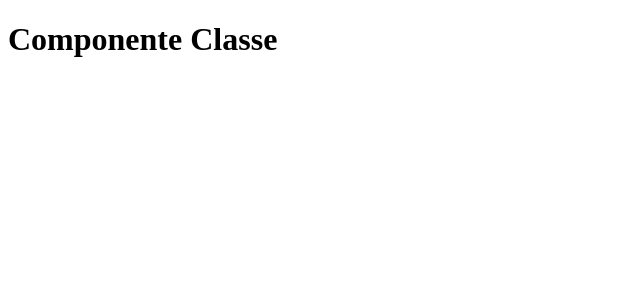
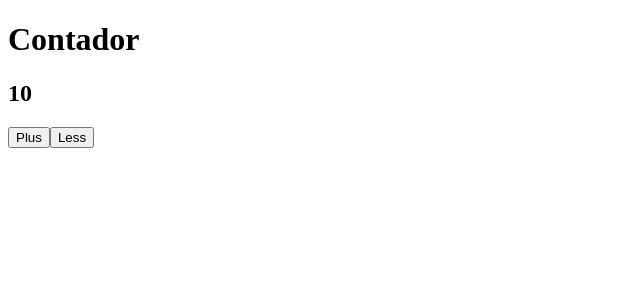
Before and after one commit to joseluizmonteirojr/exercicios-react, a React app: page / in a window 1280 px wide. Shown: the top 300 px of the page, without its empty margins (0-640 px from the left). Built offline with nearby package versions, Linux system fonts and the light colour scheme; the HTML template or start-up script is replaced by a standard one.

Commit message:
Seção 3 - Aula 29 - Componente com estado (Ex. Contador)

```diff
--- a/src/class-component.jsx
+++ b/src/class-component.jsx
@@ -1,9 +1,21 @@
 import React, { Component } from 'react';
 
 export default class ClassComponent extends Component {
+    constructor(props) {
+        super(props);
+        this.state = { value: props.initialValue };
+    }
+
+    sum(delta) {
+        this.setState({ value: this.state.value + delta });
+    }
+
     render() {
-        return (
-            <h1>{this.props.value}</h1>
-        )
+        return ([
+            <h1 key="1">{this.props.label}</h1>,
+            <h2 key="2">{this.state.value}</h2>,
+            <button key="3" onClick={() => this.sum(1)}>Plus</button>,
+            <button key="4" onClick={() => this.sum(-1)}>Less</button>
+        ]);
     }
 }
--- a/src/index.jsx
+++ b/src/index.jsx
@@ -4,6 +4,6 @@
 
 
 ReactDOM.render(
-    <ClassComponent value="Componente Classe" />
+    <ClassComponent label="Contador" initialValue={10} />
     , document.getElementById('app')
 )
```
